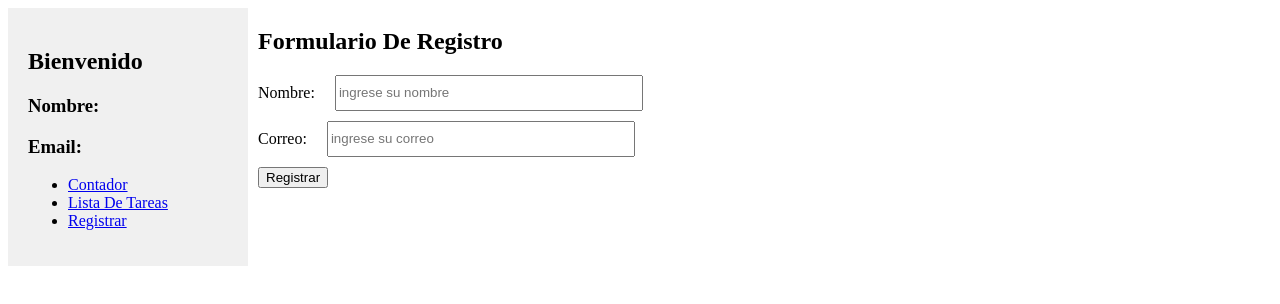
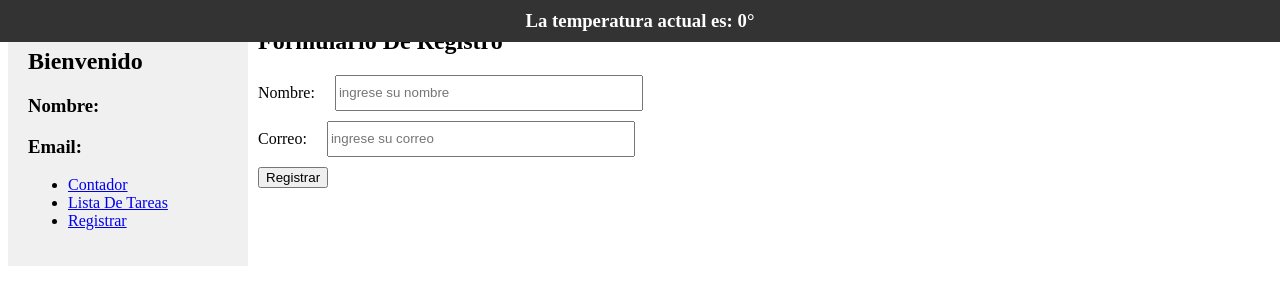
Before and after one commit to ArielLiriano/primer-proyecto-vue, a Vue app: page /registrar in a window 1280 px wide. Shown: the top 304 px of the page. Built offline with nearby package versions, Linux system fonts and the light colour scheme; no server answers.

Commit message:
Se incluyeron helpers y composable para peticiones con axios

```diff
--- a/package.json
+++ b/package.json
@@ -11,6 +11,7 @@
   },
   "dependencies": {
     "@vee-validate/yup": "^4.12.8",
+    "axios": "^1.7.1",
     "pinia": "^2.1.7",
     "vee-validate": "^4.12.8",
     "vue": "^3.4.21",
--- a/src/App.vue
+++ b/src/App.vue
@@ -3,10 +3,8 @@
 </template>
 
 <script setup>
-import MainView from './Views/MainView.vue';
+import MainView from './views/MainView.vue';
 
 </script>
 
-<style scoped>
-
-</style>
+<style scoped></style>
--- a/src/Views/MainView.vue
+++ b/src/Views/MainView.vue
@@ -1,4 +1,5 @@
 <template>
+    <Header></Header>
     <div class="container">
         <Sidebar></Sidebar>
         <div class="contet">
@@ -9,6 +10,7 @@
 
 <script setup>
 import Sidebar from '../components/Sidebar.vue';
+import Header from '@/components/Header.vue';
 </script>
 
 <style>
--- /dev/null
+++ b/src/components/Header.vue
@@ -0,0 +1,26 @@
+<template>
+    <div class="header">
+        <h3>La temperatura actual es: <Weather></Weather></h3>
+    </div>
+</template>
+<script setup>
+import Weather from '@/components/Weather.vue';
+</script>
+<style scoped>
+.header{
+    display: flex;
+    justify-content: center;
+    align-items: center;
+    padding: 10px 20px;
+    position: fixed;
+    top: 0;
+    right: 0;
+    left: 0;
+    background-color: #333;
+    color: white;
+}
+
+h3{
+    margin: 0;
+}
+</style>
--- a/src/components/Sidebar.vue
+++ b/src/components/Sidebar.vue
@@ -1,8 +1,8 @@
 <template>
     <div class="sidebar">
         <h2>Bienvenido</h2>
-        <h3>Nombre: {{ nombre }}</h3>
-        <h3>Email: {{ email }}</h3>
+        <h3>Nombre: {{ registrarStore.nombre }}</h3>
+        <h3>Email: {{ registrarStore.email }}</h3>
         <ul>
             <li><router-link to="/contador">Contador</router-link></li>
             <li><router-link to="/lista-de-tareas">Lista De Tareas</router-link></li>
@@ -15,19 +15,20 @@
 
 <script setup>
 import { useRegistrarStore } from '@/modules/registro/stores/registrarStore';
-import { ref, watch } from 'vue';
+// import { ref, watch } from 'vue';
 
 const registrarStore = useRegistrarStore();
-const nombre = ref(registrarStore.nombre);
-const email = ref(registrarStore.email);
+// !!!: Ejemplo con watch
+// const nombre = ref(registrarStore.nombre);
+// const email = ref(registrarStore.email);
 
-watch(() => registrarStore.nombre, (newValue) => {
-    nombre.value = newValue
-})
+// watch(() => registrarStore.nombre, (newValue) => {
+//     nombre.value = newValue
+// })
 
-watch(() => registrarStore.email, (newValue) => {
-    email.value = newValue;
-})
+// watch(() => registrarStore.email, (newValue) => {
+//     email.value = newValue;
+// })
 </script>
 
 <style>
--- /dev/null
+++ b/src/components/Weather.vue
@@ -0,0 +1,16 @@
+<template>
+    {{ weatherStore.temperatura }}°
+</template>
+<script setup>
+import { useWeather } from '@/composables/useWeather';
+import { onMounted } from 'vue';
+import { useWheaterStore } from '@/stores/weatherStore';
+
+const weatherStore = useWheaterStore();
+
+onMounted(() => {
+    useWeather();
+})
+</script>
+<style scoped>
+</style>
--- /dev/null
+++ b/src/composables/useWeather.js
@@ -0,0 +1,8 @@
+import { useWheaterStore } from "@/stores/weatherStore";
+import { getTemperatura } from "@/helpers/getWeather";
+
+export const useWeather = async () => {
+    const temperatura = await getTemperatura();
+    const weatherStore = useWheaterStore();
+    weatherStore.temperatura = temperatura;
+}
--- /dev/null
+++ b/src/helpers/getWeather.js
@@ -0,0 +1,9 @@
+import axios from "axios";
+
+const API_URL = 'https://api.open-meteo.com/v1/forecast?latitude=19.5488&longitude=-71.7083&hourly=temperature_2m&timezone=auto';
+
+export const getTemperatura = async () => {
+    const respuesta = await axios.get(API_URL);
+    const nuevaTemperatura = respuesta.data.hourly.temperature_2m[0];
+    return nuevaTemperatura;
+};
--- /dev/null
+++ b/src/stores/weatherStore.js
@@ -0,0 +1,10 @@
+import { defineStore } from "pinia";
+import { ref } from "vue";
+
+export const useWheaterStore = defineStore('weather', () => {
+    const temperatura = ref(0);
+    const setTemperatura = (temp) =>{
+        temperatura.value = temp;
+    }
+    return {temperatura, setTemperatura};
+});
```
Also changed, not shown: src/stores/counter.js (deleted, +0 -12 lines), 1 other file (tests, documents, lock files or other folders).
